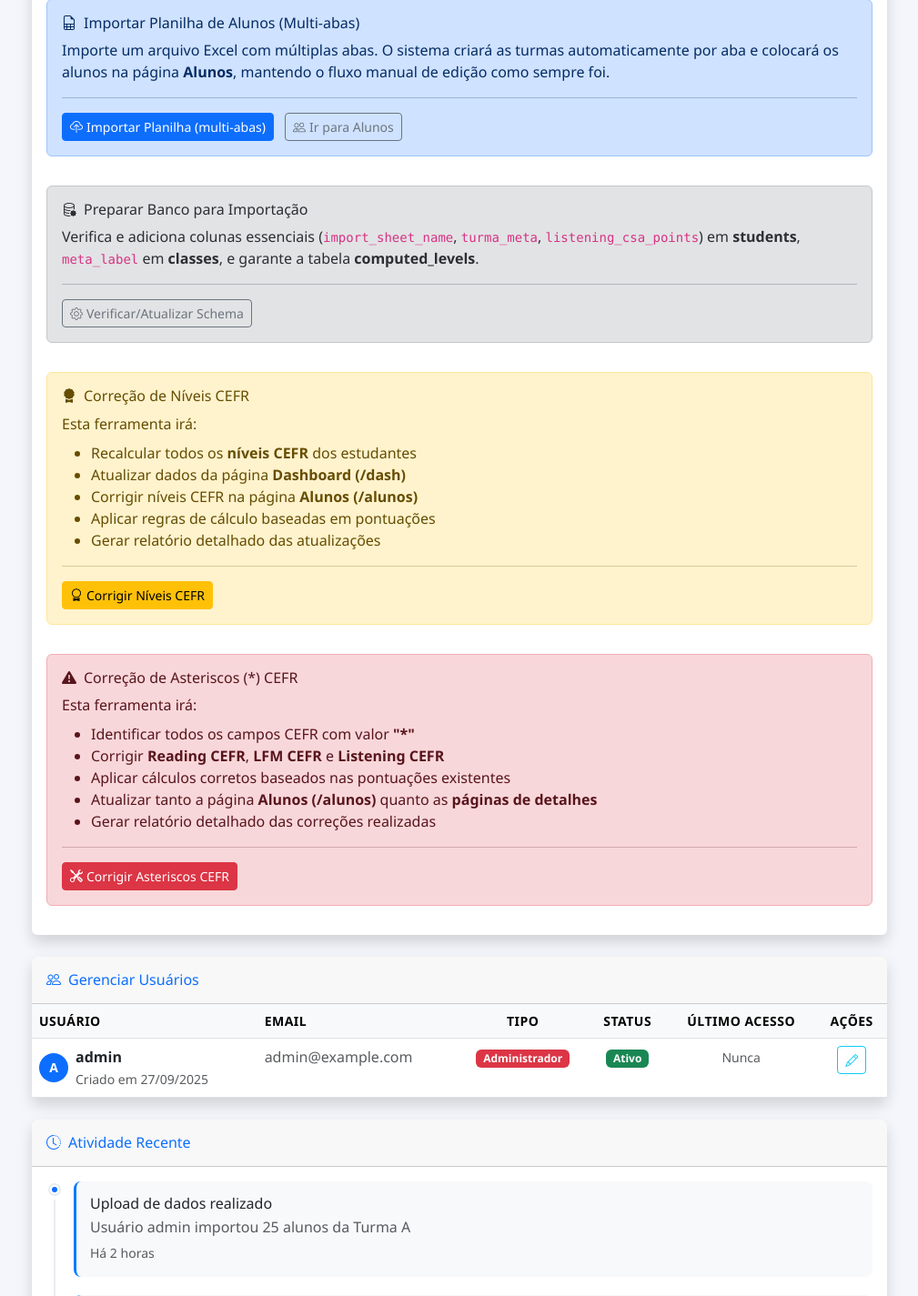
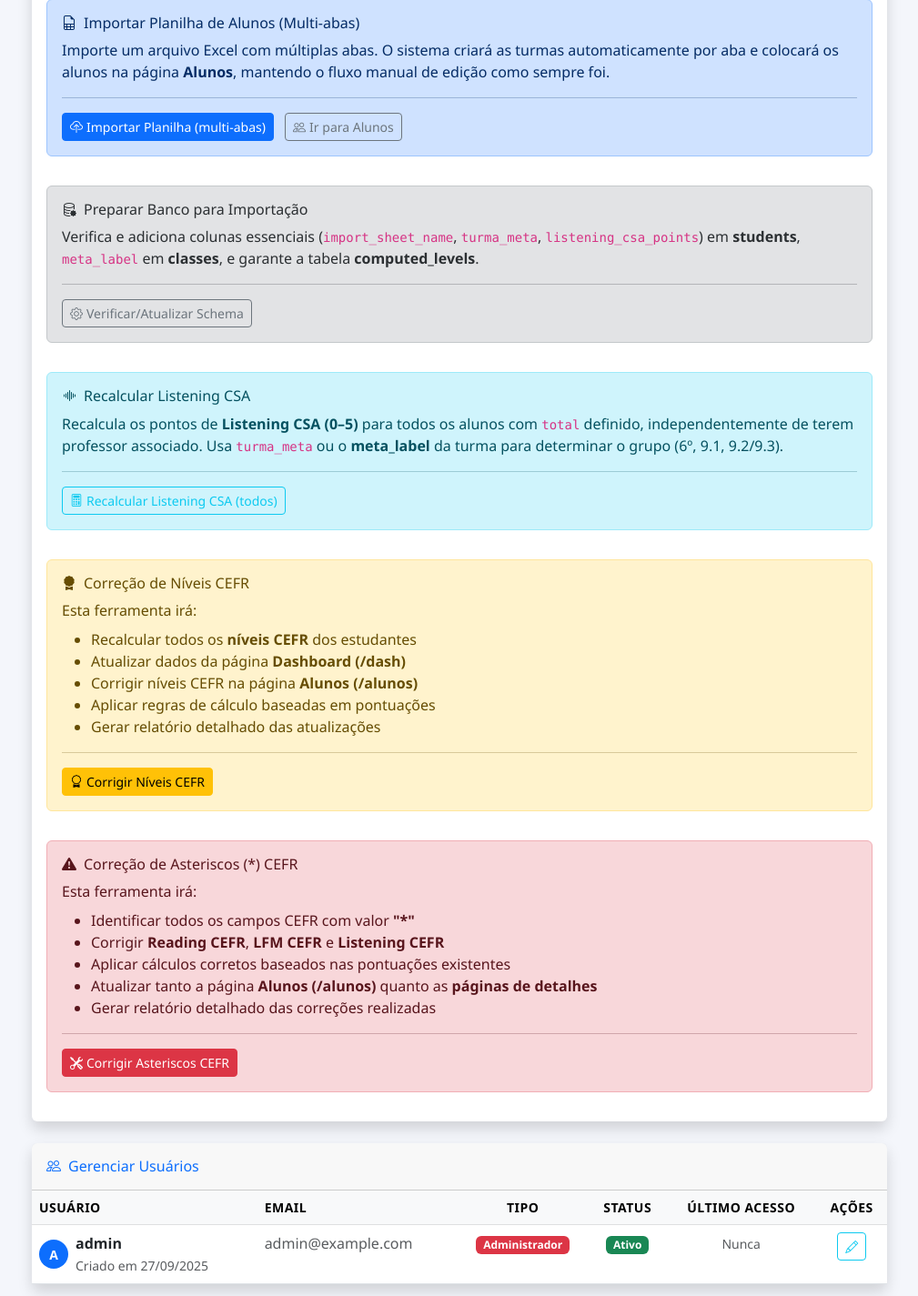
Before and after one commit to Julioamancio/Toefl, a Flask app: page /admin in a window 1280 px wide. Shown: the part 1233-2658 px from the top of the page at 91% size, without its empty margins (265-1274 px from the left). Run offline with Flask 3, Linux system fonts and the light colour scheme; a user stored in the database is signed in; data comes from the database, SQL or seed files in the repository; some libraries are stand-ins or nearby versions.

Commit message:
Fix: certificado - corrigir UnboundLocalError, normalizar JSON nas rotas save-positions/save-colors; CSA: aceitar vírgula em decimal; DB: criar coluna listening_csa_is_manual em startup; Busca: ajustar precedência no filtro de nome; Logs e cache-busting para validação

```diff
--- a/app.py
+++ b/app.py
@@ -142,6 +142,20 @@ def create_app(config_name=None):
                         except Exception as e:
                             db.session.rollback()
                             print(f"⚠️ Falha ao adicionar coluna found_name: {e}")
+                    # Garantir coluna de override manual do Listening CSA
+                    if 'listening_csa_is_manual' not in col_names:
+                        dialect = db.engine.dialect.name
+                        try:
+                            if dialect == 'sqlite':
+                                # SQLite não tem tipo booleano nativo; usar INTEGER 0/1
+                                db.session.execute(text('ALTER TABLE students ADD COLUMN listening_csa_is_manual INTEGER DEFAULT 0'))
+                            else:
+                                db.session.execute(text('ALTER TABLE students ADD COLUMN listening_csa_is_manual BOOLEAN DEFAULT FALSE'))
+                            db.session.commit()
+                            print('✅ Coluna listening_csa_is_manual adicionada à tabela students')
+                        except Exception as e:
+                            db.session.rollback()
+                            print(f"⚠️ Falha ao adicionar coluna listening_csa_is_manual: {e}")
             except Exception as mig_err:
                 print(f"⚠️ Falha ao migrar coluna import_sheet_name: {mig_err}")
 
@@ -480,18 +494,26 @@ def create_app(config_name=None):
                             tokens.append(cleaned.lower())
                     if not tokens:
                         continue
+                    # Build grouped conditions with explicit parentheses to avoid SQL precedence issues
                     token_conditions = [db.func.lower(Student.name).like(f'%{token}%') for token in tokens]
-                    term_conditions = []
                     if token_conditions:
-                        term_conditions.append(db.and_(*token_conditions))
+                        # (name LIKE token1 AND name LIKE token2 ...)
+                        and_group = db.and_(*token_conditions)
                         forward_pattern = ' '.join(tokens)
-                        term_conditions.append(db.func.lower(Student.name).like(f'%{forward_pattern}%'))
+                        forward_like = db.func.lower(Student.name).like(f'%{forward_pattern}%')
+                        term_or_group = db.or_(and_group, forward_like)
                         if len(tokens) > 1:
                             reverse_pattern = ' '.join(reversed(tokens))
                             if reverse_pattern != forward_pattern:
-                                term_conditions.append(db.func.lower(Student.name).like(f'%{reverse_pattern}%'))
-                    if term_conditions:
-                        conditions.append(db.or_(*term_conditions))
+                                reverse_like = db.func.lower(Student.name).like(f'%{reverse_pattern}%')
+                                term_or_group = db.or_(term_or_group, reverse_like)
+                        # Force parentheses around the entire term group
+                        try:
+                            term_or_group = term_or_group.self_group()
+                        except Exception:
+                            # Fallback without self_group if not available
+                            pass
+                        conditions.append(term_or_group)
                 if conditions:
                     base_query = base_query.filter(db.or_(*conditions))
                 return base_query
@@ -800,6 +822,29 @@ def create_app(config_name=None):
             form.turma_meta.data = student.turma_meta
             return render_template('students/edit_turma_meta.html', form=form, student=student)
 
+        @app.route('/student/<int:id>/edit-listening-csa', methods=['GET', 'POST'])
+        @login_required
+        def edit_student_listening_csa(id):
+            from forms import EditListeningCSAForm
+            student = Student.query.get_or_404(id)
+            form = EditListeningCSAForm()
+
+            if form.validate_on_submit():
+                try:
+                    student.listening_csa_points = form.csa_points.data
+                    student.listening_csa_is_manual = bool(form.is_manual.data)
+                    db.session.commit()
+                    flash('Listening CSA atualizado com sucesso!', 'success')
+                    return redirect(url_for('student_detail', id=student.id))
+                except Exception as e:
+                    db.session.rollback()
+                    flash(f'Erro ao atualizar Listening CSA: {str(e)}', 'error')
+
+            # Pré-popular valores
+            form.csa_points.data = student.listening_csa_points if student.listening_csa_points is not None else 0.0
+            form.is_manual.data = bool(getattr(student, 'listening_csa_is_manual', False))
+            return render_template('students/edit_listening_csa.html', form=form, student=student)
+
         @app.route('/student/<int:student_id>/report')
         @login_required
         def student_report(student_id):
@@ -945,7 +990,8 @@ def create_app(config_name=None):
                         'import_sheet_name': 'VARCHAR(120)',
                         'turma_meta': 'VARCHAR(10)',
                         'listening_csa_points': 'FLOAT',
-                        'found_name': 'VARCHAR(120)'
+                        'found_name': 'VARCHAR(120)',
+                        'listening_csa_is_manual': 'BOOLEAN'
                     }
                     for col_name, col_type in required_student_cols.items():
                         if col_name not in student_cols:
@@ -986,6 +1032,41 @@ def create_app(config_name=None):
                 flash('Schema verificado/atualizado com sucesso para importação.', 'success')
             except Exception as e:
                 flash(f'Erro ao verificar/atualizar schema: {str(e)}', 'error')
+            return redirect(url_for('admin'))
+
+        @app.route('/admin/recalculate-listening-csa', methods=['POST'])
+        @login_required
+        def recalculate_listening_csa_admin():
+            """Recalcula Listening CSA para todos os alunos com total definido.
+            Não filtra por professor; usa turma_meta ou meta_label da turma.
+            """
+            try:
+                from flask_login import current_user
+                if not getattr(current_user, 'is_admin', False):
+                    flash('Acesso restrito aos administradores.', 'error')
+                    return redirect(url_for('admin'))
+
+                from models import Student
+                updated = 0
+                skipped = 0
+                errors = 0
+
+                # Buscar todos alunos com total definido
+                students = Student.query.filter(Student.total.isnot(None)).all()
+                for s in students:
+                    try:
+                        # Atualiza pontos CSA usando turma_meta ou class_info.meta_label
+                        s.update_toefl_calculations()
+                        updated += 1 if s.listening_csa_points is not None else 0
+                        skipped += 1 if s.listening_csa_points is None else 0
+                    except Exception:
+                        errors += 1
+
+                db.session.commit()
+                flash(f'Recalculado Listening CSA: atualizados {updated}, sem pontos {skipped}, erros {errors}.', 'success')
+            except Exception as e:
+                db.session.rollback()
+                flash(f'Erro ao recalcular Listening CSA: {str(e)}', 'error')
             return redirect(url_for('admin'))
 
         @app.route('/admin/create-user', methods=['POST'])
@@ -1551,16 +1632,33 @@ def create_app(config_name=None):
         @login_required
         def save_certificate_positions():
             try:
-                data = request.get_json()
-                logger = current_app.config.get('CERTIFICATE_LOGGER')
-                if logger:
-                    logger.info('save positions', extra={'student_id': student_id, 'positions': positions, 'colors': colors, 'certificate_date': certificate_date})
+                data = request.get_json(silent=True) or {}
                 print(f"🔍 Dados recebidos: {data}")
 
+                # Extrair campos do payload
                 student_id = data.get('student_id')
                 positions = data.get('positions')
                 colors = data.get('colors', {})
                 certificate_date = data.get('certificate_date')  # Nova data personalizada
+
+                # Normalizar quando vierem como strings JSON
+                import json
+                if isinstance(positions, str):
+                    try:
+                        positions = json.loads(positions)
+                    except Exception:
+                        pass
+                if isinstance(colors, str):
+                    try:
+                        colors = json.loads(colors)
+                    except Exception:
+                        pass
+
+                # Log seguro após inicializar variáveis
+                logger = current_app.config.get('CERTIFICATE_LOGGER')
+                if logger:
+                    safe_positions_keys = list(positions.keys()) if isinstance(positions, dict) else 'not-dict'
+                    logger.info('save positions', extra={'student_id': student_id, 'positions_keys': safe_positions_keys, 'colors': colors, 'certificate_date': certificate_date})
 
                 print(f"🔍 student_id: {student_id}, positions: {positions}, colors: {colors}, certificate_date: {certificate_date}")
 
@@ -1580,8 +1678,8 @@ def create_app(config_name=None):
                 import json
                 if student_layout:
                     # Atualizar layout existente
-                    student_layout.positions = json.dumps(positions)
-                    student_layout.colors = json.dumps(colors)
+                    student_layout.positions = json.dumps(positions if not isinstance(positions, str) else json.loads(positions))
+                    student_layout.colors = json.dumps(colors if not isinstance(colors, str) else json.loads(colors))
                     if certificate_date:
                         student_layout.certificate_date = certificate_date
                     student_layout.updated_at = datetime.utcnow()
@@ -1589,8 +1687,8 @@ def create_app(config_name=None):
                     # Criar novo layout
                     student_layout = StudentCertificateLayout(
                         student_id=student_id,
-                        positions=json.dumps(positions),
-                        colors=json.dumps(colors),
+                        positions=json.dumps(positions if not isinstance(positions, str) else json.loads(positions)),
+                        colors=json.dumps(colors if not isinstance(colors, str) else json.loads(colors)),
                         certificate_date=certificate_date
                     )
                     db.session.add(student_layout)
@@ -1608,12 +1706,22 @@ def create_app(config_name=None):
         @login_required
         def save_certificate_colors():
             try:
-                data = request.get_json()
+                data = request.get_json(silent=True) or {}
+                student_id = data.get('student_id')
+                colors = data.get('colors')
+
+                # Normalizar se vierem como string JSON
+                import json
+                if isinstance(colors, str):
+                    try:
+                        colors = json.loads(colors)
+                    except Exception:
+                        pass
+
+                # Log seguro após inicializar variáveis
                 logger = current_app.config.get('CERTIFICATE_LOGGER')
                 if logger:
                     logger.info('save colors', extra={'student_id': student_id, 'colors': colors})
-                student_id = data.get('student_id')
-                colors = data.get('colors')
 
                 if not student_id or not colors:
                     return jsonify({'error': 'Dados insuficientes'}), 400
--- a/forms.py
+++ b/forms.py
@@ -1,6 +1,6 @@
 from flask_wtf import FlaskForm
 from flask_wtf.file import FileField, FileRequired, FileAllowed
-from wtforms import StringField, PasswordField, BooleanField, SubmitField, TextAreaField, SelectField
+from wtforms import StringField, PasswordField, BooleanField, SubmitField, TextAreaField, SelectField, FloatField
 from wtforms.validators import DataRequired, Length, Email, ValidationError
 from models import User, Class, Teacher
 
@@ -146,17 +146,20 @@ class EditStudentTurmaMetaForm(FlaskForm):
         """Determina o ano da turma (6 ou 9) baseado no nome da turma do aluno"""
         if not student or not student.class_info or not student.class_info.name:
             return None
+        class_name = student.class_info.name.lower()
+        # Verifica se é 6º ano - padrões: "6° ano", "6º ano", "6 ano"
+        if ('6°' in class_name or '6º' in class_name or '6 ano' in class_name):
+            return 6
+        # Verifica se é 9º ano - padrões: "9° ano", "9º ano", "9 ano"
+        if ('9°' in class_name or '9º' in class_name or '9 ano' in class_name):
+            return 9
+        return None
 
-        class_name = student.class_info.name.lower()
-
-        # Verifica se é 6º ano - padrões: "6° ano", "6º ano", "6 ano"
-        if ('6°' in class_name or '6º' in class_name or
-            '6 ano' in class_name):
-            return 6
-
-        # Verifica se é 9º ano - padrões: "9° ano", "9º ano", "9 ano"
-        if ('9°' in class_name or '9º' in class_name or
-            '9 ano' in class_name):
-            return 9
-
-        return None
+class EditListeningCSAForm(FlaskForm):
+    csa_points = FloatField(
+        'Pontos Listening CSA',
+        validators=[DataRequired()],
+        filters=[lambda x: x.replace(',', '.') if isinstance(x, str) else x]
+    )
+    is_manual = BooleanField('Manter valor manual (não recalcular automaticamente)')
+    submit = SubmitField('Salvar Listening CSA')
--- a/templates/admin/index.html
+++ b/templates/admin/index.html
@@ -207,6 +207,22 @@
                     <form method="post" action="{{ url_for('ensure_schema') }}">
                         <button type="submit" class="btn btn-outline-secondary btn-sm">
                             <i class="bi bi-gear me-1"></i>Verificar/Atualizar Schema
+                        </button>
+                    </form>
+                </div>
+            </div>
+        </div>
+
+        <!-- Recalcular Listening CSA para todos os alunos -->
+        <div class="row mt-3">
+            <div class="col-md-12">
+                <div class="alert alert-info" role="alert">
+                    <h6 class="alert-heading"><i class="bi bi-soundwave me-2"></i>Recalcular Listening CSA</h6>
+                    <p class="mb-2">Recalcula os pontos de <strong>Listening CSA (0–5)</strong> para todos os alunos com <code>total</code> definido, independentemente de terem professor associado. Usa <code>turma_meta</code> ou o <strong>meta_label</strong> da turma para determinar o grupo (6º, 9.1, 9.2/9.3).</p>
+                    <hr>
+                    <form method="post" action="{{ url_for('recalculate_listening_csa_admin') }}">
+                        <button type="submit" class="btn btn-outline-info btn-sm">
+                            <i class="bi bi-calculator me-1"></i>Recalcular Listening CSA (todos)
                         </button>
                     </form>
                 </div>
```
Also changed, not shown: models.py (+20 -0 lines), templates/students/detail.html (+8 -1 lines), templates/students/edit_listening_csa.html (added, +54 -0 lines).
